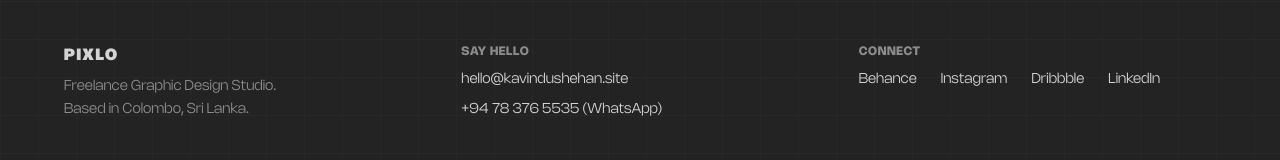
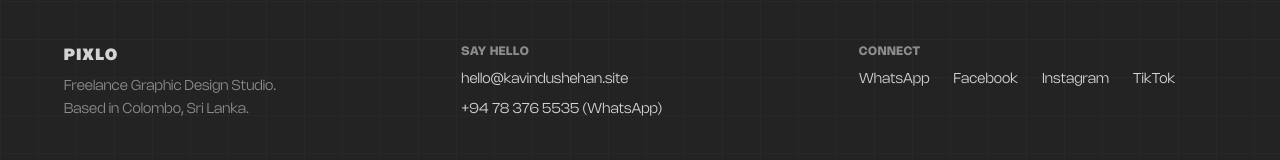
Before and after one commit to Shehan-Fdo/kavindushehan, a Next.js app: page / in a window 1280 px wide. Shown: the part 2239-2399 px from the top of the page. Built offline with nearby package versions, Linux system fonts and the light colour scheme; no server answers.

Commit message:
fix(footer): update contact links to whatsapp, facebook, instagram, tiktok

```diff
--- a/src/components/Footer.tsx
+++ b/src/components/Footer.tsx
@@ -69,7 +69,9 @@ export default function Footer() {
             </h2>
 
             <a
-              href="mailto:hello@kavindushehan.site"
+              href="https://wa.me/94783765535"
+              target="_blank"
+              rel="noopener noreferrer"
               className="group relative inline-flex items-center gap-3 bg-primary hover:bg-primary/95 text-white font-bold uppercase tracking-wider text-sm px-8 py-5 rounded-2xl shadow-lg transition-transform duration-300 hover:scale-[1.03] active:scale-95 cursor-pointer"
             >
               Start Collaboration
@@ -122,12 +124,20 @@ export default function Footer() {
             <h4 className="font-bold text-white uppercase tracking-wider text-xs opacity-60">Connect</h4>
             <div className="flex flex-wrap gap-x-6 gap-y-2">
               <a
-                href="https://www.behance.net"
+                href="https://wa.me/94783765535"
                 target="_blank"
                 rel="noopener noreferrer"
                 className="hover:text-primary transition-colors font-light"
               >
-                Behance
+                WhatsApp
+              </a>
+              <a
+                href="https://www.facebook.com"
+                target="_blank"
+                rel="noopener noreferrer"
+                className="hover:text-primary transition-colors font-light"
+              >
+                Facebook
               </a>
               <a
                 href="https://www.instagram.com"
@@ -138,20 +148,12 @@ export default function Footer() {
                 Instagram
               </a>
               <a
-                href="https://dribbble.com"
+                href="https://www.tiktok.com"
                 target="_blank"
                 rel="noopener noreferrer"
                 className="hover:text-primary transition-colors font-light"
               >
-                Dribbble
-              </a>
-              <a
-                href="https://linkedin.com"
-                target="_blank"
-                rel="noopener noreferrer"
-                className="hover:text-primary transition-colors font-light"
-              >
-                LinkedIn
+                TikTok
               </a>
             </div>
           </div>
```
